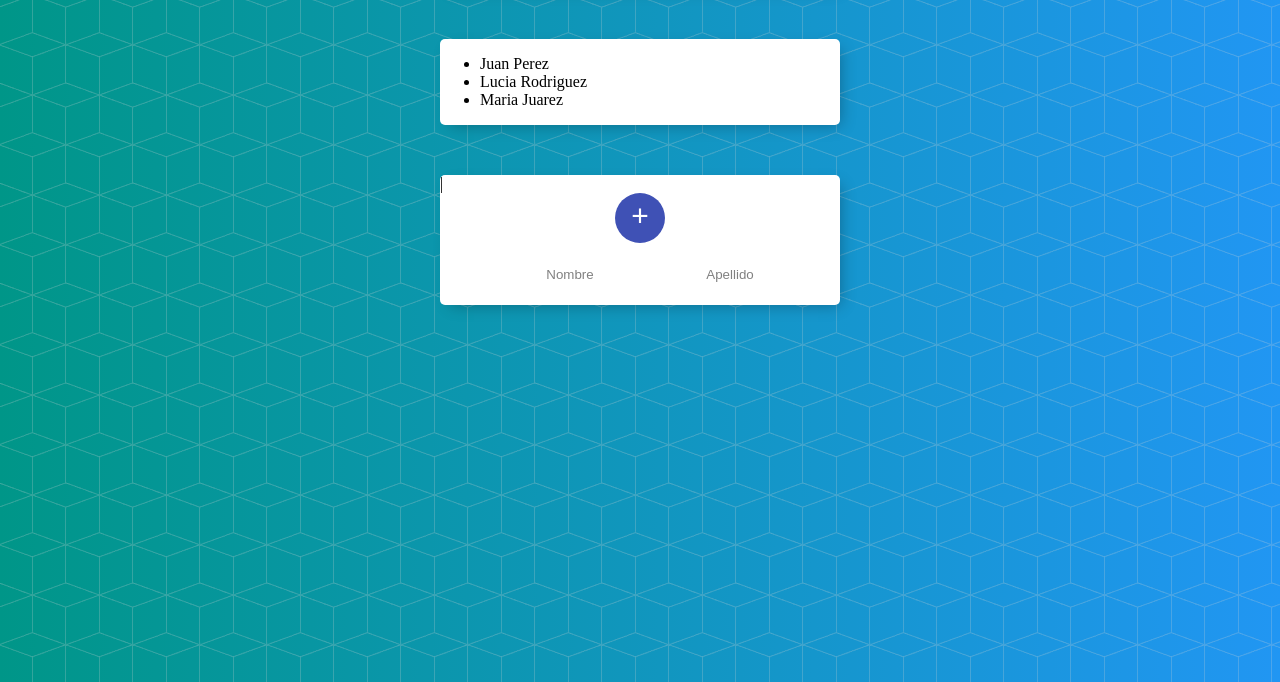
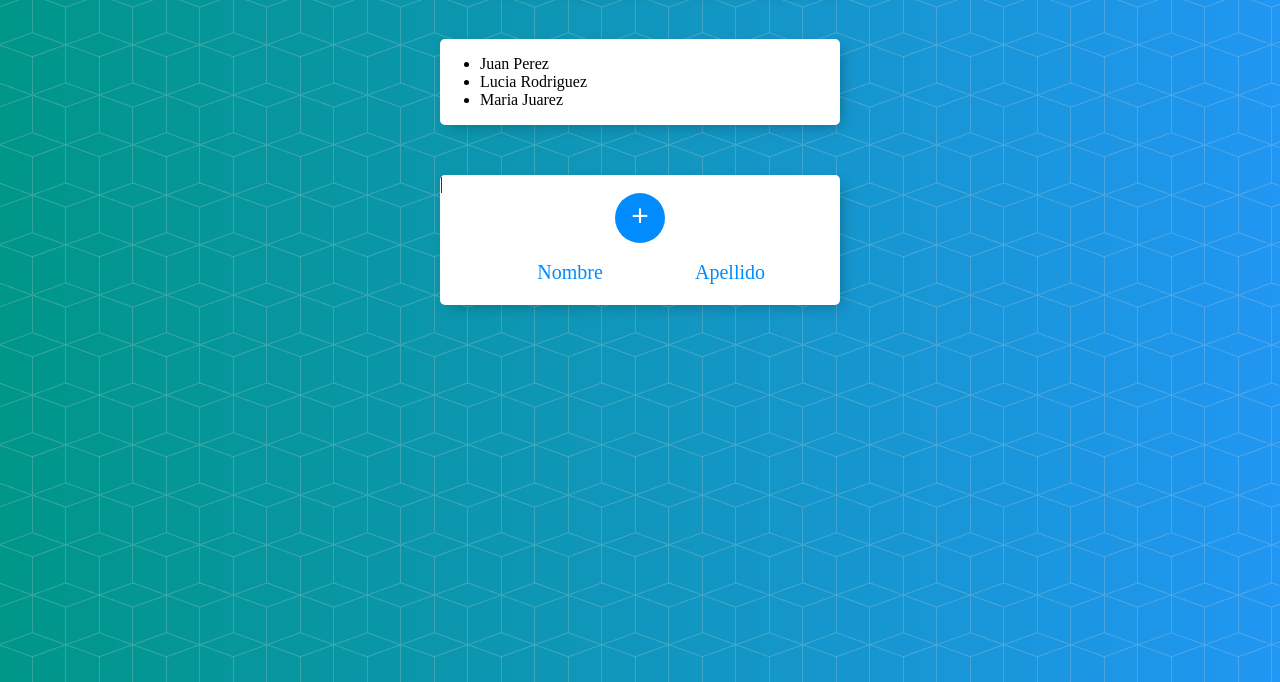
Before and after one commit to luciardrgz/list-of-persons, a plain HTML site: page index.html in a window 1280 px wide. Shown: the part 118-800 px from the top of the page. Drawn offline with Linux system fonts and the light colour scheme.

Commit message:
Cambios menores en colores y fuentes

```diff
--- a/css/estilos.css
+++ b/css/estilos.css
@@ -47,7 +47,7 @@ html {
     padding: 20px;
     font-size: 20px;
     font-weight: 200;
-    color: #00204a;
+    color: #e0e4e0;
   }
 
   form {
@@ -60,8 +60,8 @@ html {
     width: 50px;
     border-radius: 50%;
     border-color: transparent;
-    background-color: #3f51b5;
-    color: #fff;
+    background-color: rgb(0, 140, 255);
+    color: rgb(255, 255, 255);
     font-size: 30px;
     padding-bottom: 6px;
     border-width: 0;
@@ -79,10 +79,12 @@ html {
 
   input[type="text"]:focus {
     outline: none;
-    box-shadow: inset 0 -3px 0 0 #3f51b5;
+    box-shadow: inset 0 -3px 0 0 #ffffff;
   }
 
   ::placeholder {
-    color: grey;
+    font-family: "glacial indifference";
+    color: rgb(0, 140, 255);
+    font-size: 20px;
     opacity: 1;
   }
```
